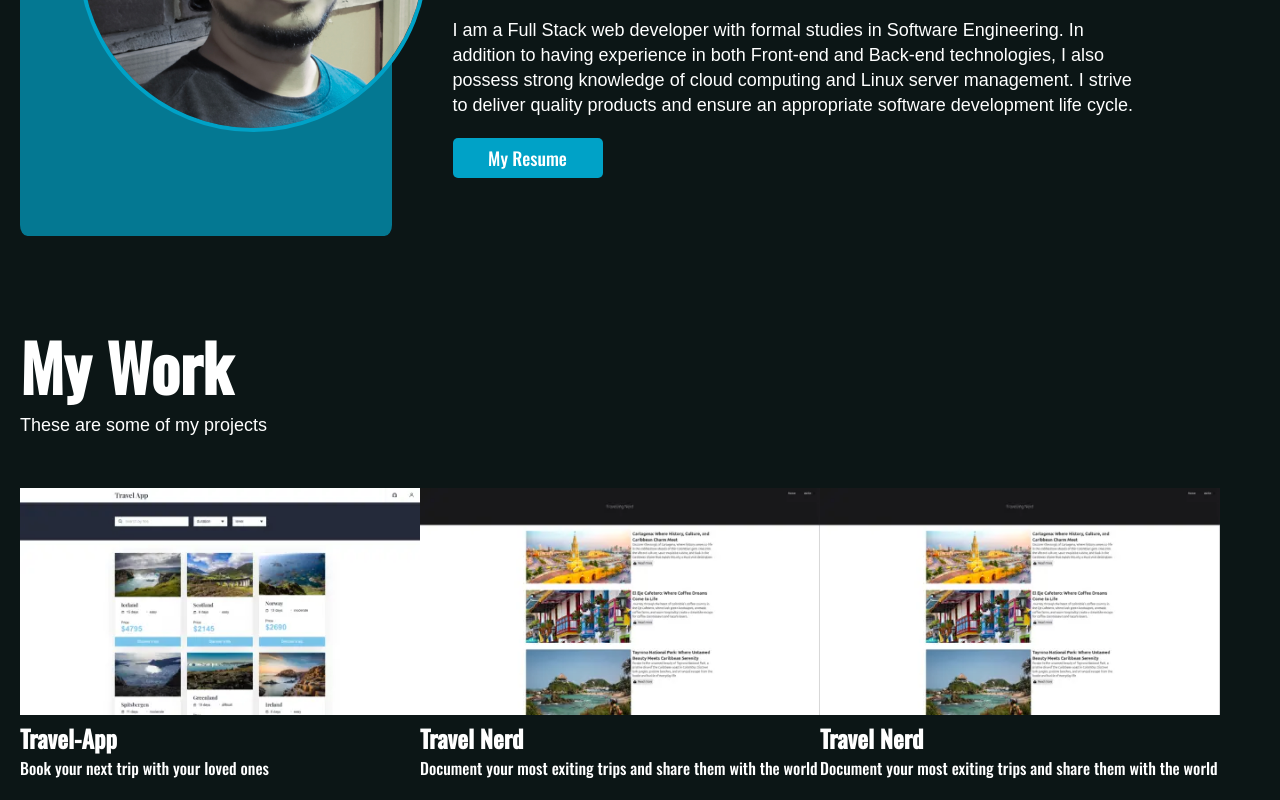
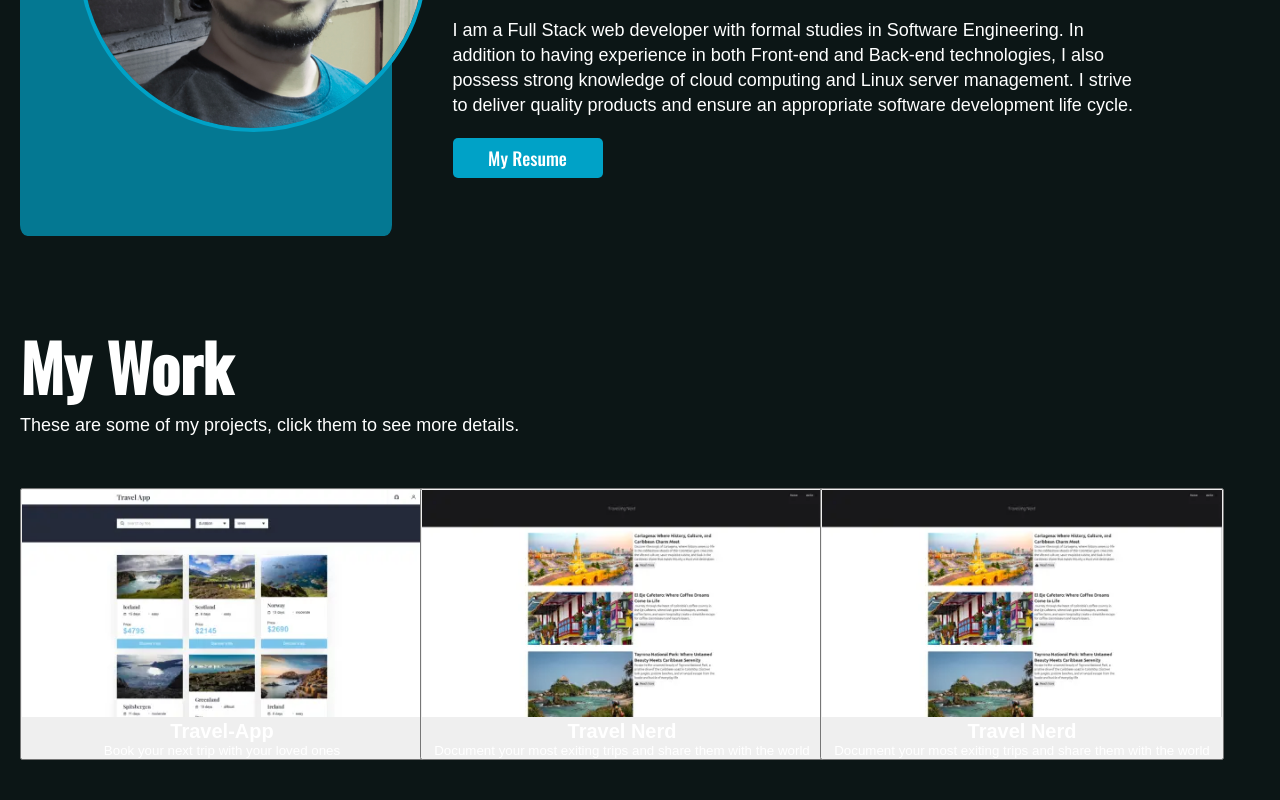
Before and after one commit to JKaypa/portfolio, a React (Vite) app: page / in a window 1280 px wide. Shown: the part 421-1221 px from the top of the page. Built offline with nearby package versions, Linux system fonts and the light colour scheme; some icons are missing.

Commit message:
create modal

```diff
--- a/src/components/projects/ProjectsSection.tsx
+++ b/src/components/projects/ProjectsSection.tsx
@@ -1,24 +1,42 @@
 import { projectData } from './projectData.ts'
 import { Project } from './Project.tsx'
 import './project.css'
+import { useRef } from 'react'
 
 const Projects: React.FC = () => {
+  const dialogRef = useRef<Record<string, HTMLDialogElement | null>>({})
+
+  const handleShowModal = (modalId: number) => {
+    dialogRef.current[modalId]?.showModal()
+  }
+
+  const handleCloseModal = (modalId: number) => {
+    dialogRef.current[modalId]?.close()
+  }
+
   return (
     <>
       <header className="project-header">
         <h1 className="project-title">My Work</h1>
-        <p className="project-subtitle">These are some of my projects</p>
+        <p className="project-subtitle">
+          These are some of my projects, click them to see more details.
+        </p>
       </header>
 
       <div className="project-grid">
-        {projectData.map((project) => (
-          <Project
-            key={project.name}
-            imgSrc={project.src}
-            name={project.name}
-            alt={project.alt}
-            description={project.description}
-          />
+        {projectData.map(({ id, name, src, alt, description }) => (
+          <div key={id}>
+            <button onClick={() => handleShowModal(id)} className="project-button__modal">
+              <Project imgSrc={src} name={name} alt={alt} description={description} />
+            </button>
+
+            <dialog ref={(dialog) => (dialogRef.current[id] = dialog)}>
+              <h1>{name}</h1>
+              <img src={src} alt={alt} />
+              <p>{description}</p>
+              <button onClick={() => handleCloseModal(id)}>Close</button>
+            </dialog>
+          </div>
         ))}
       </div>
     </>
```
